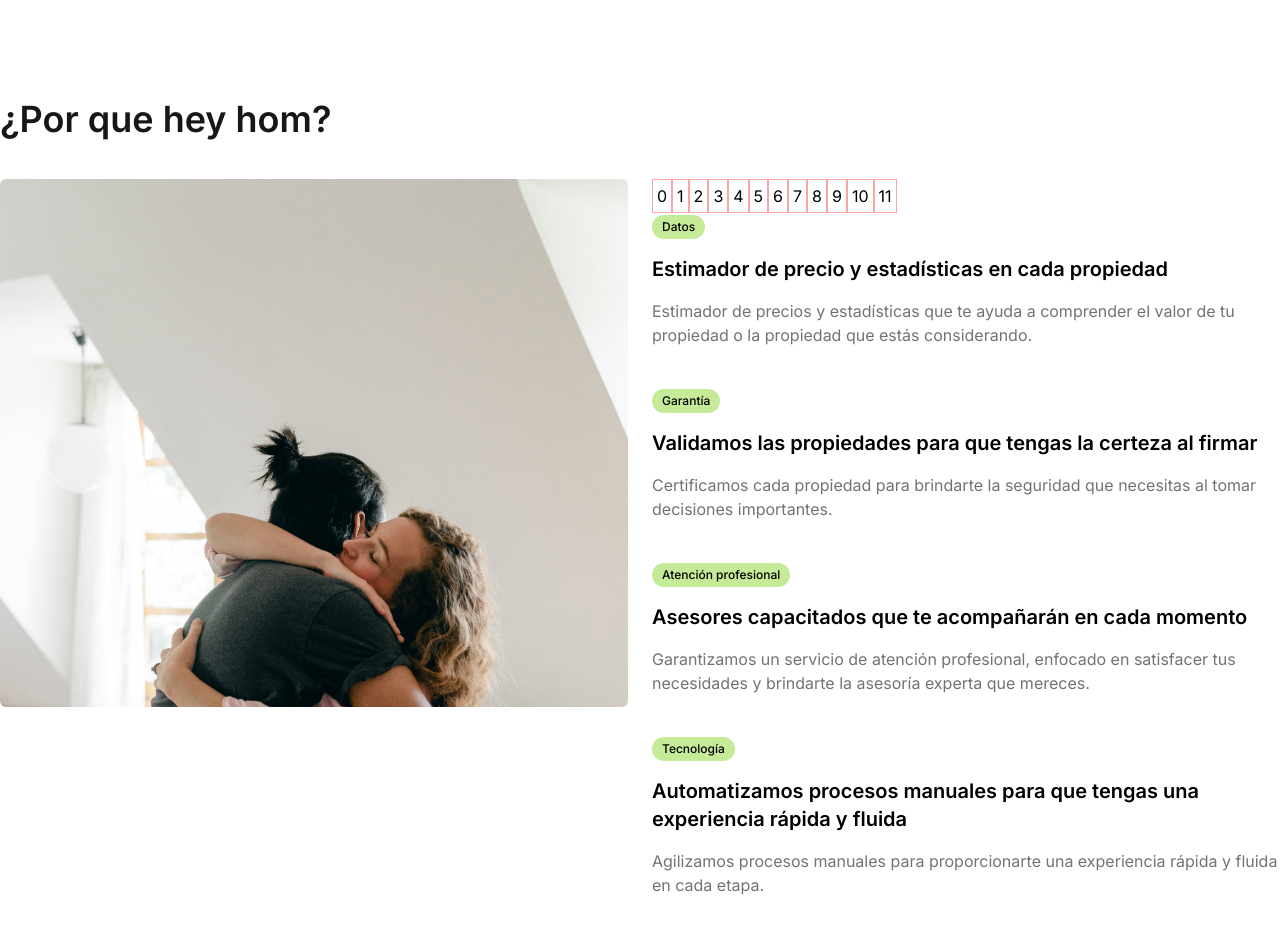
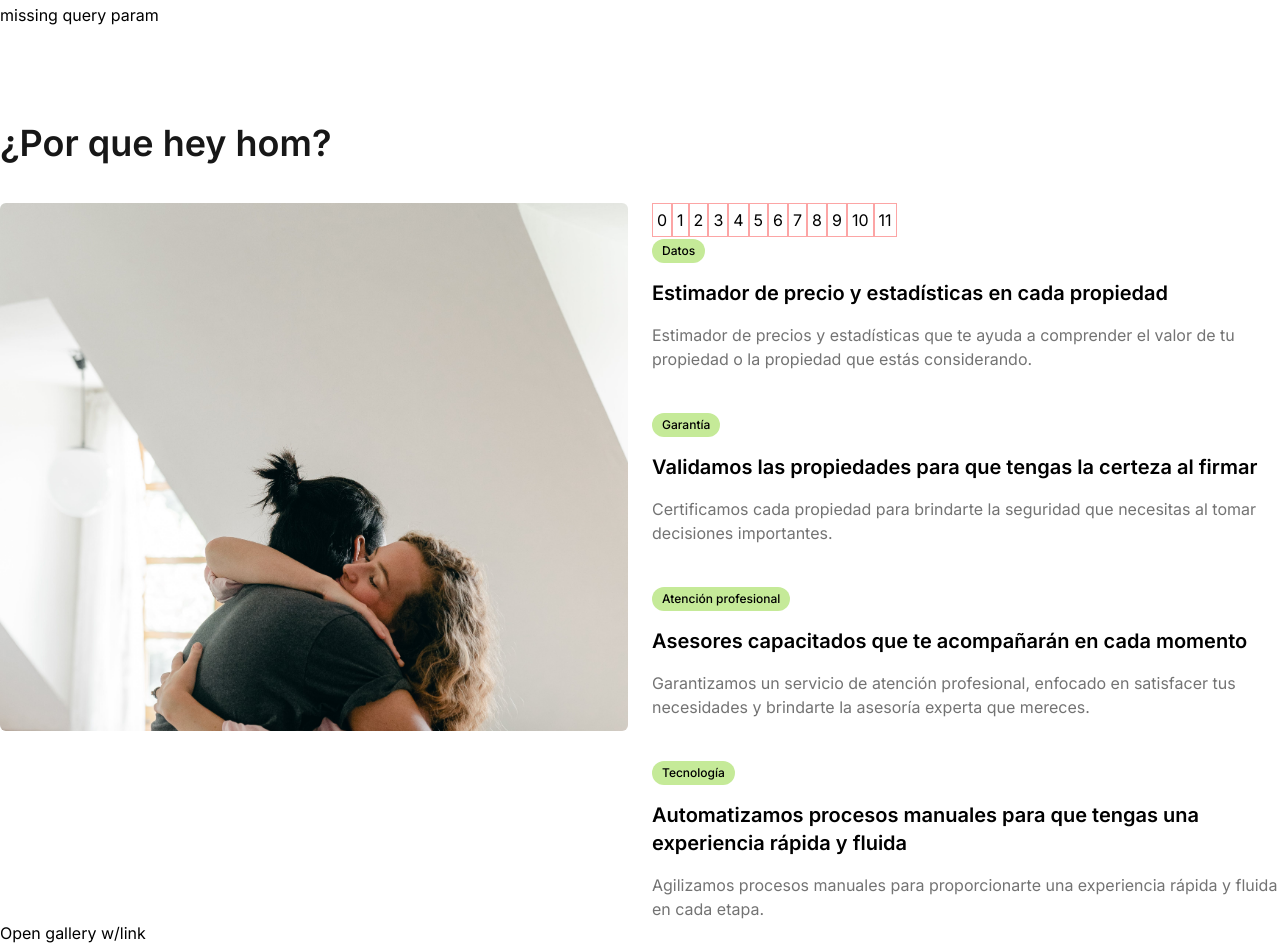
Before and after one commit to Hachikoi-the-creator/remove_later, a Next.js app: page / in a window 1280 px wide. Shown: the part 85-1030 px from the top of the page. Before the commit the page ends 982 px from the top, so only its background shows below. Built offline with nearby package versions, Linux system fonts and the light colour scheme.

Commit message:
Fix: testign nav w/query params

```diff
--- a/src/app/page.tsx
+++ b/src/app/page.tsx
@@ -1,4 +1,6 @@
+import Link from "next/link";
 import React from "react";
+import QueryTest from "~/components/QueryTest";
 import WhyHeyHom from "~/components/WhyHereHom";
 
 export default function page() {
@@ -19,7 +21,13 @@ export default function page() {
             >
                 10 nums link
             </a>
+            <QueryTest/>
             <WhyHeyHom />
+
+            <Link href={{
+                pathname: "/",
+                query: { gallery: "open" }
+            }}>Open gallery w/link</Link>
         </div>
     );
 }
--- /dev/null
+++ b/src/components/QueryTest.tsx
@@ -0,0 +1,13 @@
+"use client"
+
+import { usePathname, useSearchParams } from "next/navigation";
+
+export default function QueryTest() {
+    // const pathname = usePathname();
+    const searchParams=useSearchParams();
+
+    if (searchParams.get("gallery")) return     <div className="text-2xl text-blue-500">This appear on gallery=open</div>
+  return (
+    <p>missing query param</p>
+  )
+}
```
